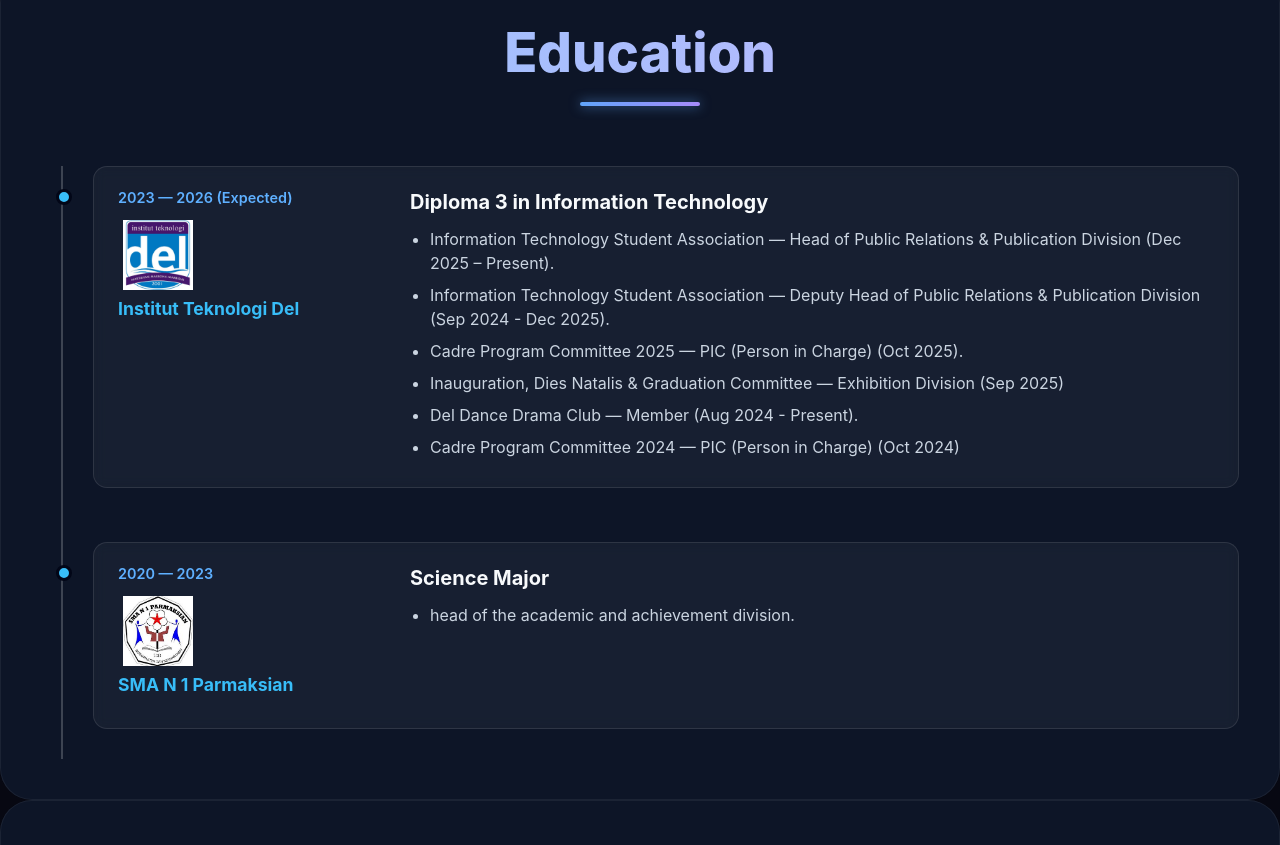
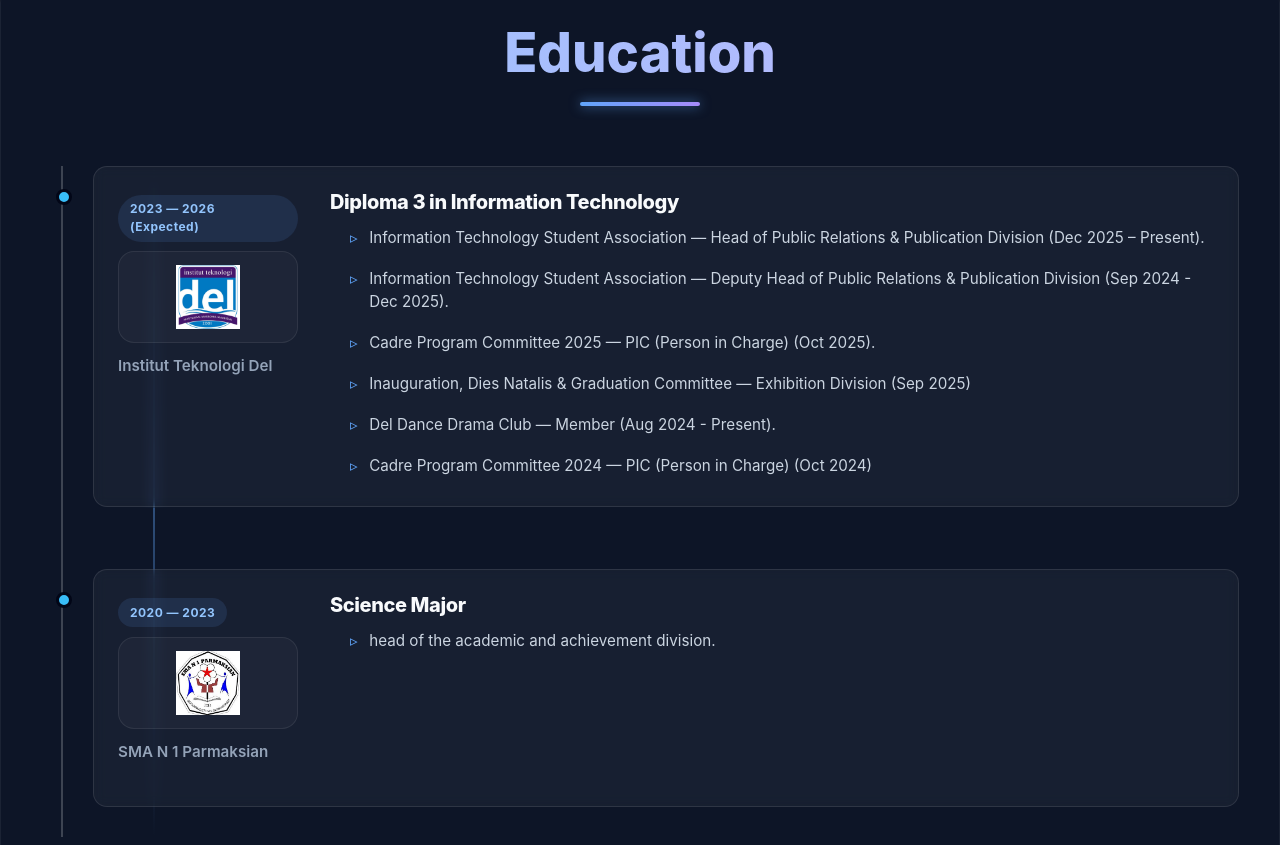
Before and after one commit to izeronauli/portfolio, a React (Vite) app: page / in a window 1280 px wide. Shown: the part 1995-2840 px from the top of the page. Built offline with nearby package versions, Linux system fonts and the light colour scheme.

Commit message:
add education section

```diff
--- a/src/App.css
+++ b/src/App.css
@@ -834,9 +834,115 @@
 }
 
 
+  .about-grid {
+    display: grid;
+    grid-template-columns: repeat(3, 1fr);
+    gap: 2rem;
+    margin-top: 3rem;
+  }
+
+  @media (max-width: 768px) {
+    .about-grid {
+      grid-template-columns: 1fr;
+      gap: 1.8rem;
+    }
+  }
+
+  .stat-card {
+    background: rgba(15, 23, 42, 0.7);
+    border: 1px solid rgba(255, 255, 255, 0.1);
+    border-radius: 1.8rem;
+    padding: 2.2rem 1.8rem;
+    text-align: center;
+    backdrop-filter: blur(16px);
+    transition: all 0.4s ease;
+    position: relative;
+    overflow: hidden;
+  }
+
+  .stat-card::before {
+    content: '';
+    position: absolute;
+    inset: 0;
+    border-radius: 1.8rem;
+    background: linear-gradient(135deg, rgba(96,165,250,0.08), rgba(139,92,246,0.06));
+    opacity: 0;
+    transition: opacity 0.4s ease;
+  }
+
+  .stat-card:hover::before {
+    opacity: 1;
+  }
+
+  .stat-card:hover {
+    transform: translateY(-12px);
+    border-color: rgba(96, 165, 250, 0.5);
+    box-shadow: 0 25px 50px rgba(0, 0, 0, 0.5), 0 0 40px rgba(96,165,250,0.15);
+  }
+
+  /* Angka besar – warna sama semua */
+  .stat-number {
+    font-size: clamp(3.8rem, 8vw, 5.8rem);
+    font-weight: 900;
+    line-height: 1;
+    background: linear-gradient(90deg, #60a5fa, #a78bfa, #ec4899);
+    -webkit-background-clip: text;
+    background-clip: text;
+    color: transparent;
+    margin-bottom: 0.5rem;
+  }
+
+  .stat-number .plus {
+    font-size: 0.45em;
+    vertical-align: super;
+    background: linear-gradient(90deg, #ec4899, #fb923c);
+  background-clip: text;
+  -webkit-background-clip: text;
+  color: transparent;
+
+    color: transparent;
+    font-weight: 800;
+  }
+
+  /* Label */
+  .stat-label {
+    font-size: 1.3rem;
+    font-weight: 800;
+    color: #e2e8f0;
+    margin: 0.8rem 0 0.5rem;
+    letter-spacing: -0.02em;
+  }
+
+  /* Deskripsi */
+  .stat-desc {
+    font-size: 0.95rem;
+    color: #94a3b8;
+    line-height: 1.5;
+    margin: 0;
+}
+
+nav a.active {
+  color: #60a5fa !important;      /* warna biru glow */
+  font-weight: 700;
+  position: relative;
+}
+
+nav a.active::after {
+  content: "";
+  position: absolute;
+  left: 50%;
+  transform: translateX(-50%);
+  bottom: -4px;
+  width: 26px;
+  height: 3px;
+  border-radius: 2px;
+  background: linear-gradient(90deg, #60a5fa, #a78bfa);
+  box-shadow: 0 0 12px rgba(96, 165, 250, 0.6);
+}
+
+
+
   /* Education Section Title */
-/* MAIN TITLE “EDUCATION” – sama persis seperti Skills */
-
 #education .section-header h2 {
   font-size: clamp(2.5rem, 4.5vw, 3.4rem); /* ukuran besar */
   font-weight: 800;
@@ -863,185 +969,150 @@
 }
 
 
-  /* Garis bawah gradient seperti Skills */
-  .section-header h2::after {
-    content: "";
-    position: absolute;
-    left: 50%;
-    transform: translateX(-50%);
-    bottom: 0;
-    width: 120px;
-    height: 4px;
-    border-radius: 2px;
-    background: linear-gradient(90deg, #60a5fa, #a78bfa);
-    box-shadow: 0 0 12px rgba(96,165,250,0.7);
-  }
-
-
   .timeline {
-    display: flex;
-    flex-direction: column;
-    gap: 1.5rem;
-  }
-
+  display: flex;
+  flex-direction: column;
+  gap: 2rem;
+  position: relative;
+}
+
+.timeline-card {
+  display: grid;
+  grid-template-columns: minmax(140px, 180px) 1fr;
+  gap: 2rem;
+  padding: 1.8rem;
+  border-radius: 1.5rem;
+
+  background: linear-gradient(
+    180deg,
+    rgba(15, 23, 42, 0.95),
+    rgba(15, 23, 42, 0.85)
+  );
+
+  border: 1px solid rgba(148, 163, 184, 0.12);
+  backdrop-filter: blur(14px);
+
+  transition:
+    transform 0.4s ease,
+    box-shadow 0.4s ease,
+    border-color 0.4s ease;
+}
+
+.timeline-card:hover {
+  transform: translateY(-8px);
+  border-color: rgba(96, 165, 250, 0.5);
+  box-shadow:
+    0 25px 50px rgba(0, 0, 0, 0.45),
+    0 0 40px rgba(96, 165, 250, 0.15);
+}
+
+.timeline-meta {
+  display: flex;
+  flex-direction: column;
+  gap: 0.6rem;
+}
+.institution-logo {
+  display: flex;
+  align-items: center;
+  justify-content: center;
+  padding: 0.8rem;
+  border-radius: 1rem;
+  background: rgba(255, 255, 255, 0.03);
+  border: 1px solid rgba(255, 255, 255, 0.08);
+}
+
+.institution-logo img {
+  width: 72px;
+  max-height: 64px;
+  object-fit: contain;
+}
+
+.timeline-meta .period {
+  display: inline-block;
+  margin-top: 0.5rem;
+  padding: 0.35rem 0.75rem;
+  font-size: 0.75rem;
+  font-weight: 700;
+  letter-spacing: 0.04em;
+
+  color: #93c5fd;
+  background: rgba(96, 165, 250, 0.12);
+  border-radius: 999px;
+  width: fit-content;
+}
+
+.timeline-card h3 {
+  font-size: 1.4rem;
+  font-weight: 800;
+  margin-bottom: 0.25rem;
+  letter-spacing: -0.02em;
+  color: #e5e7eb;
+}
+
+.timeline-card .company {
+  font-size: 0.95rem;
+  font-weight: 600;
+  color: #94a3b8;
+  margin-bottom: 0.8rem;
+}
+
+.timeline-card ul {
+  list-style: none;
+  padding-left: 0;
+  margin-top: 1rem;
+  display: flex;
+  flex-direction: column;
+  gap: 0.65rem;
+}
+
+.timeline-card ul li {
+  position: relative;
+  padding-left: 1.2rem;
+  font-size: 0.95rem;
+  line-height: 1.6;
+  color: #cbd5f5;
+}
+
+.timeline-card ul li::before {
+  content: "▹";
+  position: absolute;
+  left: 0;
+  top: 0;
+  color: #60a5fa;
+  font-weight: 700;
+}
+
+@media (max-width: 768px) {
   .timeline-card {
-    display: grid;
-    grid-template-columns: minmax(150px, 1fr) 3fr;
-    gap: 1.5rem;
-    border: 1px solid var(--border);
-    border-radius: 1.25rem;
-    padding: 1.5rem;
-    background-color: rgba(15, 23, 42, 0.98);
-    transition: border-color 0.3s ease, background-color 0.3s ease;
-  }
-
-  .timeline-card:hover {
-    border-color: rgba(96,165,250,0.2);
-    background-color: rgba(15, 23, 42, 1);
-  }
-
-  .timeline-meta {
-    color: var(--muted);
+    grid-template-columns: 1fr;
+    gap: 1.4rem;
   }
 
   .institution-logo {
-    display: flex;
-    align-items: center;
     justify-content: flex-start;
-    width: 100%;
-    margin: 0.75rem 0 0.35rem;
-  }
-
-  .institution-logo img {
-    width: 80px;
-    height: auto;
-    max-height: 70px;
-    object-fit: contain;
-    display: block;
-  }
-
-  .timeline-meta .period {
-    font-weight: 600;
-    color: var(--accent);
-    font-size: 0.9rem;
-  }
-
-  .timeline-card h3 {
-    font-size: 1.3rem;
-    margin: 0 0 0.75rem 0;
-    font-weight: 700;
-  }
-
-  .timeline-card ul {
-    margin: 0.75rem 0 0;
-    padding-left: 1.25rem;
-    color: var(--muted);
-  }
-
-  .about-grid {
-    display: grid;
-    grid-template-columns: repeat(3, 1fr);
-    gap: 2rem;
-    margin-top: 3rem;
-  }
-
-  @media (max-width: 768px) {
-    .about-grid {
-      grid-template-columns: 1fr;
-      gap: 1.8rem;
-    }
-  }
-
-  .stat-card {
-    background: rgba(15, 23, 42, 0.7);
-    border: 1px solid rgba(255, 255, 255, 0.1);
-    border-radius: 1.8rem;
-    padding: 2.2rem 1.8rem;
-    text-align: center;
-    backdrop-filter: blur(16px);
-    transition: all 0.4s ease;
-    position: relative;
-    overflow: hidden;
-  }
-
-  .stat-card::before {
-    content: '';
-    position: absolute;
-    inset: 0;
-    border-radius: 1.8rem;
-    background: linear-gradient(135deg, rgba(96,165,250,0.08), rgba(139,92,246,0.06));
-    opacity: 0;
-    transition: opacity 0.4s ease;
-  }
-
-  .stat-card:hover::before {
-    opacity: 1;
-  }
-
-  .stat-card:hover {
-    transform: translateY(-12px);
-    border-color: rgba(96, 165, 250, 0.5);
-    box-shadow: 0 25px 50px rgba(0, 0, 0, 0.5), 0 0 40px rgba(96,165,250,0.15);
-  }
-
-  /* Angka besar – warna sama semua */
-  .stat-number {
-    font-size: clamp(3.8rem, 8vw, 5.8rem);
-    font-weight: 900;
-    line-height: 1;
-    background: linear-gradient(90deg, #60a5fa, #a78bfa, #ec4899);
-    -webkit-background-clip: text;
-    background-clip: text;
-    color: transparent;
-    margin-bottom: 0.5rem;
-  }
-
-  .stat-number .plus {
-    font-size: 0.45em;
-    vertical-align: super;
-    background: linear-gradient(90deg, #ec4899, #fb923c);
-  background-clip: text;
-  -webkit-background-clip: text;
-  color: transparent;
-
-    color: transparent;
-    font-weight: 800;
-  }
-
-  /* Label */
-  .stat-label {
-    font-size: 1.3rem;
-    font-weight: 800;
-    color: #e2e8f0;
-    margin: 0.8rem 0 0.5rem;
-    letter-spacing: -0.02em;
-  }
-
-  /* Deskripsi */
-  .stat-desc {
-    font-size: 0.95rem;
-    color: #94a3b8;
-    line-height: 1.5;
-    margin: 0;
-}
-
-nav a.active {
-  color: #60a5fa !important;      /* warna biru glow */
-  font-weight: 700;
-  position: relative;
-}
-
-nav a.active::after {
+    width: fit-content;
+  }
+}
+
+.timeline::before {
   content: "";
   position: absolute;
-  left: 50%;
-  transform: translateX(-50%);
-  bottom: -4px;
-  width: 26px;
-  height: 3px;
-  border-radius: 2px;
-  background: linear-gradient(90deg, #60a5fa, #a78bfa);
-  box-shadow: 0 0 12px rgba(96, 165, 250, 0.6);
+  left: 90px;
+  top: 0;
+  bottom: 0;
+  width: 2px;
+  background: linear-gradient(
+    to bottom,
+    transparent,
+    rgba(96,165,250,0.4),
+    transparent
+  );
+}
+
+@media (max-width: 768px) {
+  .timeline::before {
+    display: none;
+  }
 }
 
 
--- a/src/App.tsx
+++ b/src/App.tsx
@@ -51,6 +51,8 @@ import eclipseLogo from './assets/skills/eclipse.png'
 import xamppLogo from './assets/skills/xampp.png'
 import golangLogo from './assets/skills/golang.svg'
 import mongodbLogo from './assets/skills/mongodb.svg'
+import enterprisLogo from './assets/skills/enterprise.png'
+import erdLogo from './assets/skills/erd.png'
 
 
 import itdelLogo from './assets/itdel.png'
@@ -199,7 +201,9 @@ const skillGroup: SkillGroup[] = [
       { name: 'Canva', icon: canvaLogo },
       { name: 'StarUML', icon: starumlLogo },
       { name: 'Bizagi', icon: bizagiLogo },
-      { name: 'Draw.io', icon: drawioLogo }
+      { name: 'Draw.io', icon: drawioLogo },
+      { name: 'ERDPlus', icon: erdLogo },
+      { name: 'Enterprise Architect', icon: enterprisLogo }
     ]
   },
    {
```
Also changed, not shown: src/assets/skills/enterprise.png (added), src/assets/skills/erd.png (added).
